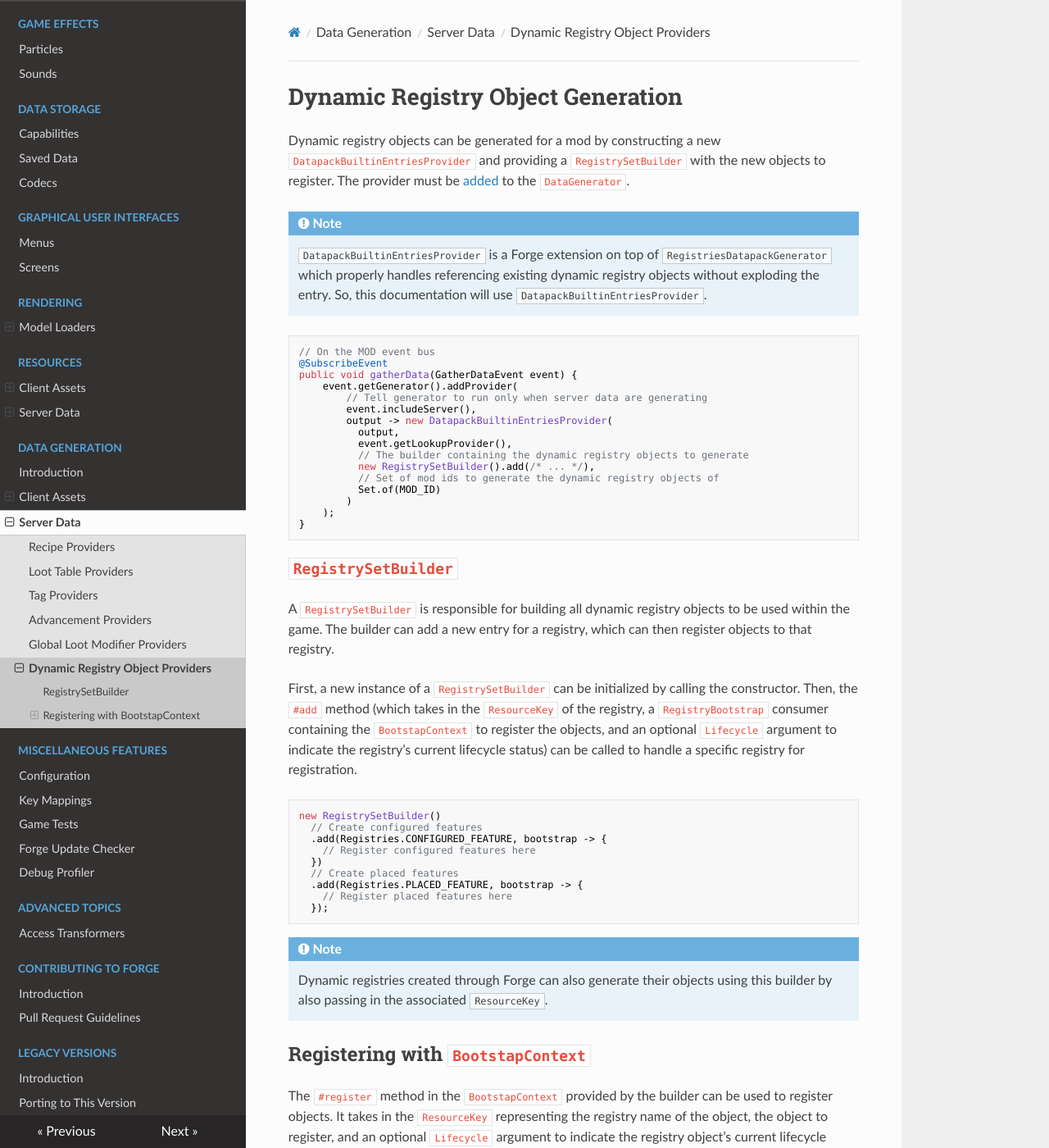
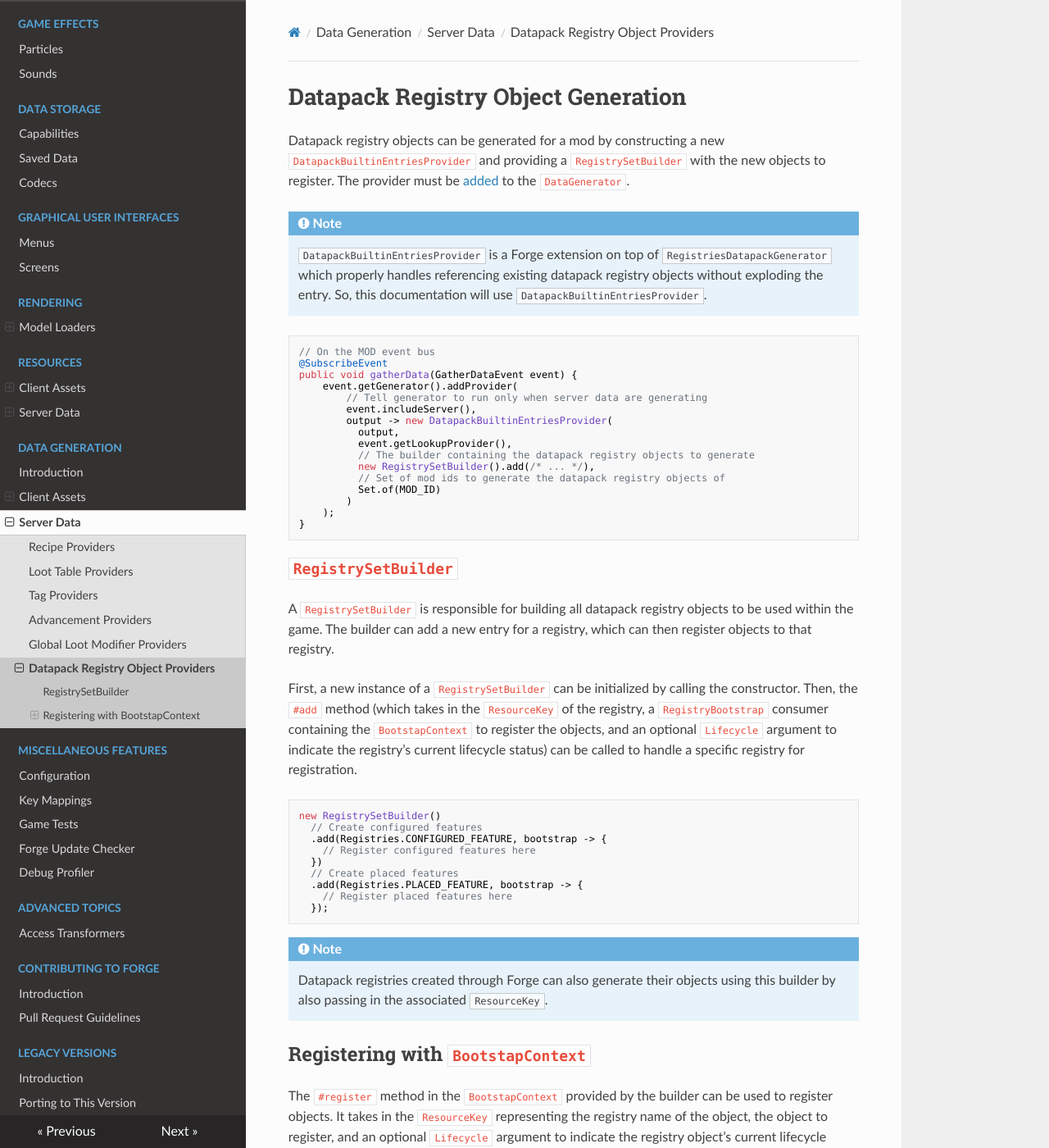
Before and after one commit to MinecraftForge/Documentation, an MkDocs documentation site: the page built from docs/datagen/server/datapackregistries.md, in a window 1280 px wide and 1400 px high. Shown: the whole window at 82% size. Built offline with MkDocs 1.6.1, drawn with Linux system fonts in a browser that asks for light colours; nearby versions of some CDN libraries; some of the changed text lies outside the part shown.

Commit message:
Dynamic to Datapack and changes!

````diff
--- a/docs/datagen/server/dynamicregistries.md
+++ b/docs/datagen/server/datapackregistries.md
@@ -1,10 +1,10 @@
-Dynamic Registry Object Generation
+Datapack Registry Object Generation
 ==================================
 
-Dynamic registry objects can be generated for a mod by constructing a new `DatapackBuiltinEntriesProvider` and providing a `RegistrySetBuilder` with the new objects to register. The provider must be [added][datagen] to the `DataGenerator`.
+Datapack registry objects can be generated for a mod by constructing a new `DatapackBuiltinEntriesProvider` and providing a `RegistrySetBuilder` with the new objects to register. The provider must be [added][datagen] to the `DataGenerator`.
 
 !!! note
-    `DatapackBuiltinEntriesProvider` is a Forge extension on top of `RegistriesDatapackGenerator` which properly handles referencing existing dynamic registry objects without exploding the entry. So, this documentation will use `DatapackBuiltinEntriesProvider`.
+    `DatapackBuiltinEntriesProvider` is a Forge extension on top of `RegistriesDatapackGenerator` which properly handles referencing existing datapack registry objects without exploding the entry. So, this documentation will use `DatapackBuiltinEntriesProvider`.
 
 ```java
 // On the MOD event bus
@@ -16,9 +16,9 @@ public void gatherData(GatherDataEvent event) {
         output -> new DatapackBuiltinEntriesProvider(
           output,
           event.getLookupProvider(),
-          // The builder containing the dynamic registry objects to generate
+          // The builder containing the datapack registry objects to generate
           new RegistrySetBuilder().add(/* ... */),
-          // Set of mod ids to generate the dynamic registry objects of
+          // Set of mod ids to generate the datapack registry objects of
           Set.of(MOD_ID)
         )
     );
@@ -28,7 +28,7 @@ public void gatherData(GatherDataEvent event) {
 `RegistrySetBuilder`
 --------------------
 
-A `RegistrySetBuilder` is responsible for building all dynamic registry objects to be used within the game. The builder can add a new entry for a registry, which can then register objects to that registry.
+A `RegistrySetBuilder` is responsible for building all datapack registry objects to be used within the game. The builder can add a new entry for a registry, which can then register objects to that registry.
 
 First, a new instance of a `RegistrySetBuilder` can be initialized by calling the constructor. Then, the `#add` method (which takes in the `ResourceKey` of the registry, a `RegistryBootstrap` consumer containing the `BootstapContext` to register the objects, and an optional `Lifecycle` argument to indicate the registry's current lifecycle status) can be called to handle a specific registry for registration.
 
@@ -45,7 +45,7 @@ new RegistrySetBuilder()
 ```
 
 !!! note
-    Dynamic registries created through Forge can also generate their objects using this builder by also passing in the associated `ResourceKey`.
+    Datapack registries created through Forge can also generate their objects using this builder by also passing in the associated `ResourceKey`.
 
 Registering with `BootstapContext`
 ----------------------------------
@@ -81,9 +81,9 @@ new RegistrySetBuilder()
   });
 ```
 
-### Dynamic Registry Object Lookup
+### Datapack Registry Object Lookup
 
-Sometimes dynamic registry objects may want to use other dynamic registry objects or tags containing dynamic registry objects. In those cases, you can look up another dynamic registry using `BootstapContext#lookup` to get a `HolderGetter`. From there, you can get a `Holder$Reference` to the dynamic registry object or a `HolderSet$Named` for the tag via `#getOrThrow` by passing in the associated key.
+Sometimes datapack registry objects may want to use other datapack registry objects or tags containing datapack registry objects. In those cases, you can look up another datapack registry using `BootstapContext#lookup` to get a `HolderGetter`. From there, you can get a `Holder$Reference` to the datapack registry object or a `HolderSet$Named` for the tag via `#getOrThrow` by passing in the associated key.
 
 ```java
 public static final ResourceKey<ConfiguredFeature<?, ?>> EXAMPLE_CONFIGURED_FEATURE = ResourceKey.create(
--- a/mkdocs.yml
+++ b/mkdocs.yml
@@ -73,7 +73,7 @@ nav:
       - Tag Providers: 'datagen/server/tags.md'
       - Advancement Providers: 'datagen/server/advancements.md'
       - Global Loot Modifier Providers: 'datagen/server/glm.md'
-      - Dynamic Registry Object Providers: 'datagen/server/dynamicregistries.md'
+      - Datapack Registry Object Providers: 'datagen/server/datapackregistries.md'
   - Miscellaneous Features:
     - Configuration: 'misc/config.md'
     - Key Mappings: 'misc/keymappings.md'
````
Also changed, not shown: other parts of docs/datagen/server/datapackregistries.md (+2 -2 lines), docs/datagen/index.md (+2 -2 lines).
